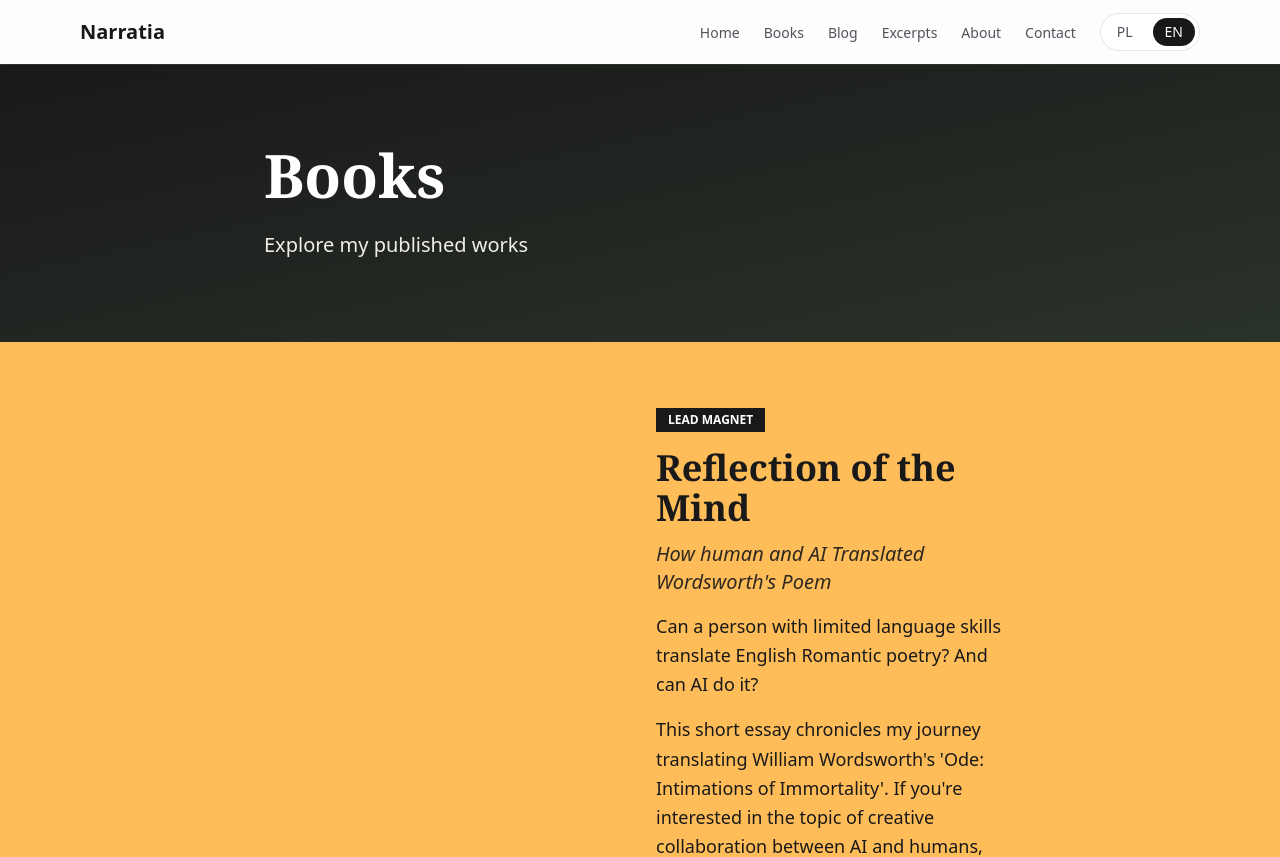
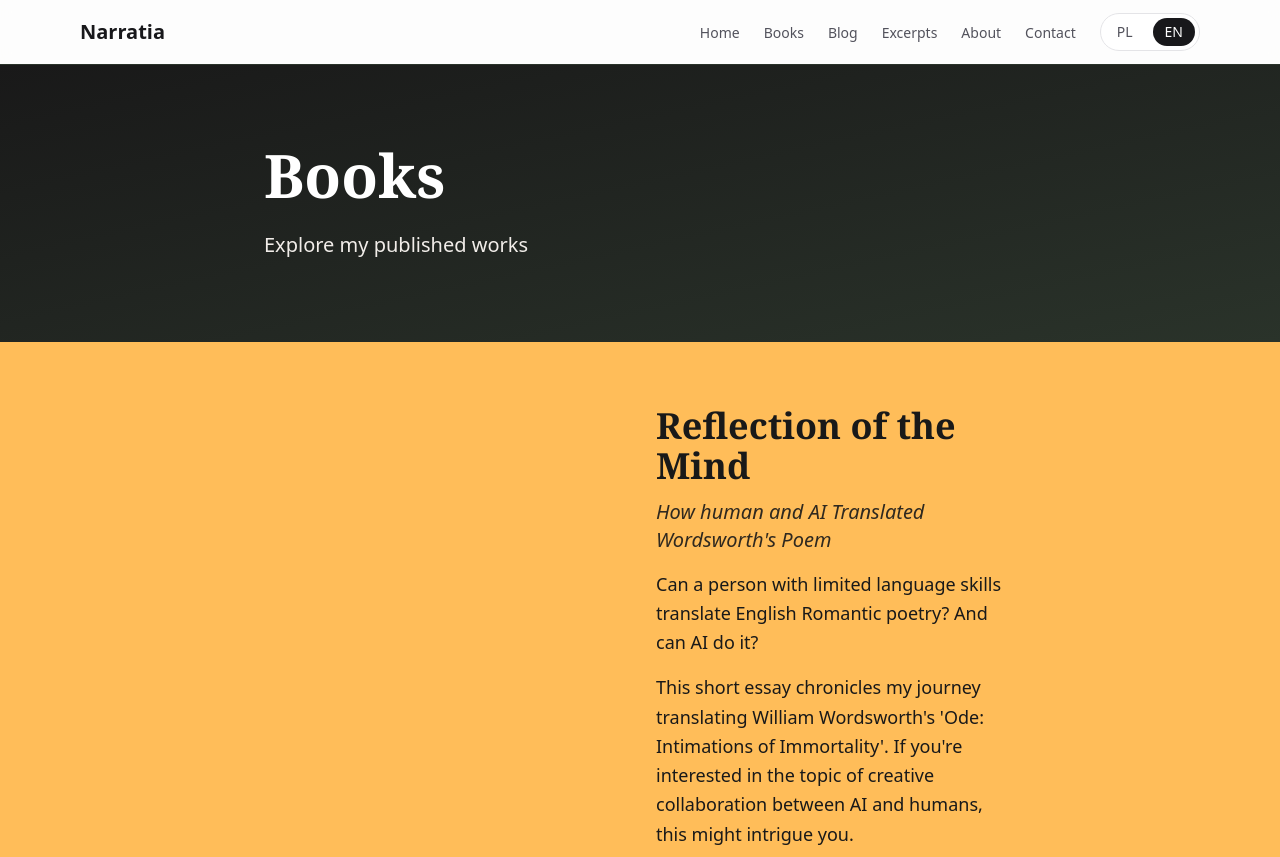
Before and after one commit to alterm187/narratia, a Next.js app: page /en/books in a window 1280 px wide. Shown: the top 857 px of the page. Built offline with nearby package versions, Linux system fonts and the light colour scheme; no server answers.

Commit message:
content fixes

```diff
--- a/app/[lang]/books/page.tsx
+++ b/app/[lang]/books/page.tsx
@@ -73,9 +73,7 @@ export default async function BooksPage({ params }: PageProps) {
                 </div>
 
                 <div className="text-[#191919]">
-                  <div className="inline-block bg-[#191919] text-white px-3 py-1 text-xs font-bold uppercase mb-4">
-                    {lang === 'pl' ? 'Lead Magnet' : 'Lead Magnet'}
-                  </div>
+
                   <h2 className="text-3xl sm:text-4xl font-bold mb-3">
                     {leadMagnet.title[lang]}
                   </h2>
--- a/content/books/minds-reflection.pl.md
+++ b/content/books/minds-reflection.pl.md
@@ -26,12 +26,4 @@ Czy człowiek z niewystarczającą znajomością języka może przetłumaczyć a
 
 Ten krótki esej pokazuje moją drogę przez tłumaczenie "Ody o przeczuciach nieśmiertelności" Williama Wordsworth'a. Jeśli interesuje Cię kwestia twórczej współpracy AI i człowieka to może cię on zaciekawić.
 
-## Fragment eseju
-
-Kiedy po raz pierwszy przeczytałem 'Odę o przeczuciach nieśmiertelności' Williama Wordswortha, wiedziałem, że chcę ją przetłumaczyć. Problem był jeden: moja znajomość języka angielskiego była niewystarczająca do tak ambitnego zadania.
-
-Tradycyjnie miałem dwa wyjścia: albo porzucić projekt, albo poświęcić lata na naukę języka. Ale żyłem w 2024 roku, w epoce, gdy sztuczna inteligencja stała się narzędziem dostępnym dla każdego.
-
-To, co początkowo miało być prostym użyciem AI jako narzędzia tłumaczeniowego, przekształciło się w coś znacznie głębszego - w prawdziwy dialog między ludzką intuicją a maszynową precyzją. W proces, który zmienił moje rozumienie zarówno poezji, jak i natury współpracy człowiek-AI.
-
-Ten esej to opowieść o tej podróży. O tym, jak ludzka kreatywność i sztuczna inteligencja mogą razem stworzyć coś, czego żadna ze stron nie mogłaby osiągnąć samodzielnie. O tym, że pytanie nie brzmi 'czy AI może zastąpić człowieka w tworzeniu', ale 'jak możemy współpracować, by tworzyć lepiej'.
+Ebook zawiera również pełną treść wiersza Wordsworth'a w języku polskim!
```
